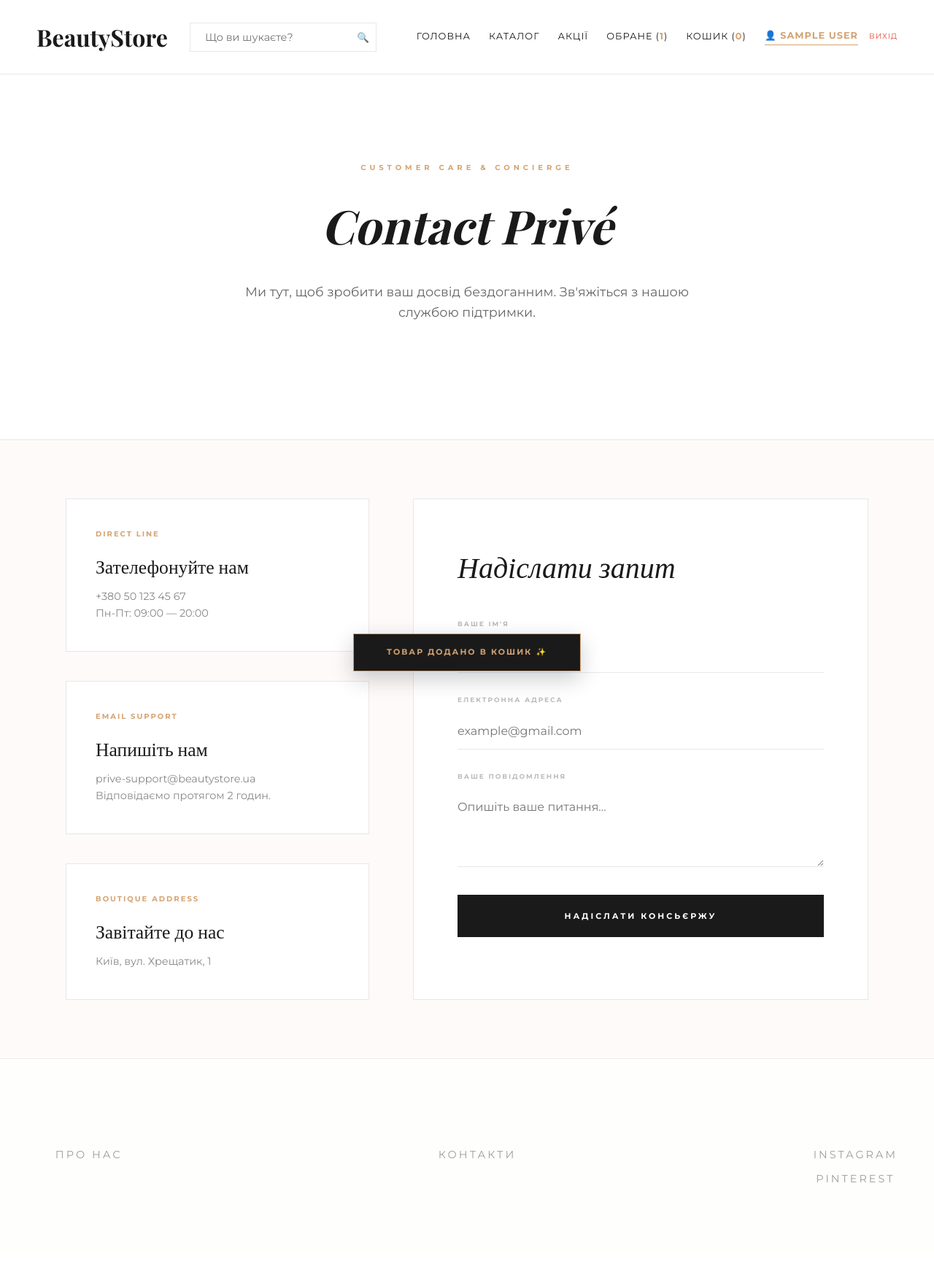
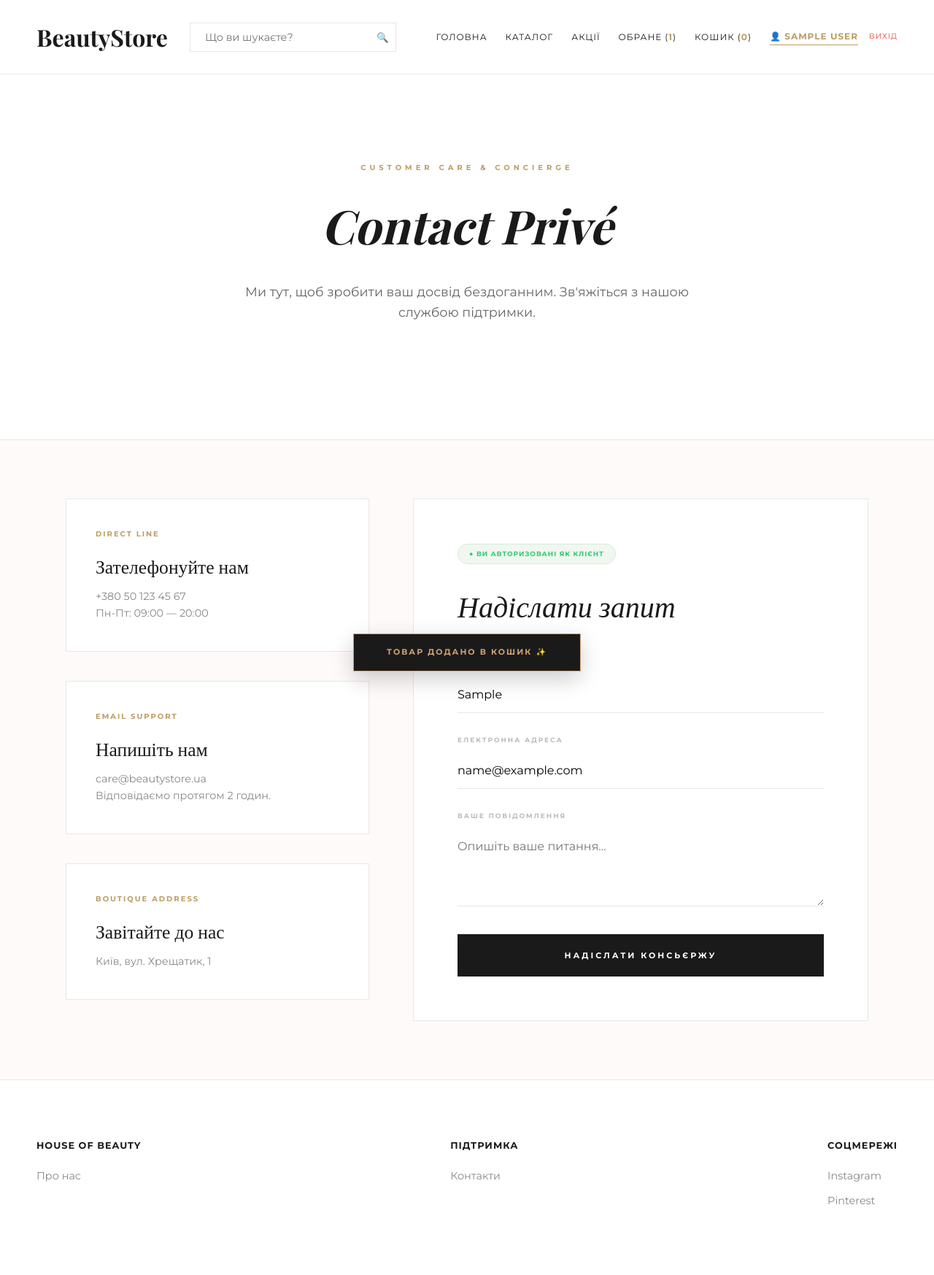
Before and after one commit to morieturm200/beautystore, a PHP site: page /contacts.php in a window 1280 px wide. Shown: the whole page at 73% size. Before the commit the page ends 1620 px from the top, so only its background shows below. Run offline with PHP 8.4, Linux system fonts and the light colour scheme; the visitor is signed in with stand-in values (Sample User, id 1); tables that the repository leaves empty or names only in its code hold one stand-in row (values such as "Sample post"); some web fonts are replaced.

Commit message:
Update contacts.php

```diff
--- a/contacts.php
+++ b/contacts.php
@@ -1,10 +1,13 @@
 <?php
-session_start();
-
-
+if (session_status() === PHP_SESSION_NONE) {
+    session_start();
+}
+error_reporting(E_ALL);
+ini_set('display_errors', 1);
 
 try {
-    $pdo = new PDO("mysql:host=localhost;dbname=beautystore;charset=utf8", "beautyuser", "1234");
+
+    $pdo = new PDO("mysql:host=localhost;dbname=beautystore;charset=utf8mb4", "beautyuser", "1234");
     $pdo->setAttribute(PDO::ATTR_ERRMODE, PDO::ERRMODE_EXCEPTION);
 } catch (Exception $e) {
     $db_error = $e->getMessage();
@@ -14,16 +17,27 @@ try {
 if ($_SERVER['REQUEST_METHOD'] === 'POST' && isset($_POST['message'])) {
     header('Content-Type: application/json');
 
-    $customer_id = $_SESSION['customer_id'] ?? null;
-    $name = $_POST['customer_name'] ?? 'Гість';
-    $subject = "Запит від: " . $name;
-    $message = $_POST['message'];
-    $date = date('Y-m-d H:i:s');
+    $user_id = $_SESSION['user_id'] ?? null;
+    $name = trim($_POST['customer_name'] ?? 'Гість');
+    $email = trim($_POST['customer_email'] ?? 'Не вказано');
+    $message_raw = trim($_POST['message']);
+
+
+    if ($user_id) {
+        $subject = "ЗАРЕЄСТРОВАНИЙ КЛІЄНТ: " . $name . " (ID: $user_id)";
+        $final_message = $message_raw;
+    } else {
+        $subject = "НЕАВТОРИЗОВАНИЙ ГІСТЬ: " . $name;
+
+        $final_message = "КОНТАКТНА ПОШТА ГOСТЯ: " . $email . "\n\nПОВІДОМЛЕННЯ:\n" . $message_raw;
+    }
 
     try {
-        $sql = "INSERT INTO Support (customer_id, subject, message, submitted_date, status) VALUES (?, ?, ?, ?, 'new')";
+
+        $sql = "INSERT INTO Support (user_id, subject, message, status) VALUES (?, ?, ?, 'new')";
         $stmt = $pdo->prepare($sql);
-        $stmt->execute([$customer_id, $subject, $message, $date]);
+        $stmt->execute([$user_id, $subject, $final_message]);
+
         echo json_encode(['status' => 'success']);
     } catch (Exception $e) {
         echo json_encode(['status' => 'error', 'message' => $e->getMessage()]);
@@ -32,15 +46,30 @@ if ($_SERVER['REQUEST_METHOD'] === 'POST' && isset($_POST['message'])) {
 }
 
 
+$customer_name = '';
+$customer_email = '';
+if (isset($_SESSION['user_id'])) {
+    $stmt_user = $pdo->prepare("SELECT first_name, email FROM users WHERE user_id = ?");
+    $stmt_user->execute([$_SESSION['user_id']]);
+    $u_data = $stmt_user->fetch(PDO::FETCH_ASSOC);
+    if ($u_data) {
+        $customer_name = $u_data['first_name'];
+        $customer_email = $u_data['email'];
+    }
+}
+
 $wishlist_count = 0;
-if (isset($_SESSION['customer_id'])) {
-    $stmt = $pdo->prepare("SELECT COUNT(*) FROM Wishlist WHERE customer_id = ?");
-    $stmt->execute([$_SESSION['customer_id']]);
+if (isset($_SESSION['user_id'])) {
+
+    $stmt = $pdo->prepare("SELECT COUNT(*) FROM Wishlist WHERE user_id = ?");
+    $stmt->execute([$_SESSION['user_id']]);
     $wishlist_count = $stmt->fetchColumn();
 }
 $total_items = isset($_SESSION['cart']) ? array_sum($_SESSION['cart']) : 0;
 ?>
+
 <?php include 'includes/header.php'; ?>
+
 <!DOCTYPE html>
 <html lang="uk">
 <head>
@@ -51,7 +80,7 @@ $total_items = isset($_SESSION['cart']) ? array_sum($_SESSION['cart']) : 0;
     <style>
         :root {
             --primary: #1a1a1a;
-            --accent: #d4a373;
+            --accent: #bc9c64;
             --bg-light: #fdfaf9;
             --white: #ffffff;
             --border: #e8e8e8;
@@ -59,12 +88,6 @@ $total_items = isset($_SESSION['cart']) ? array_sum($_SESSION['cart']) : 0;
 
         * { box-sizing: border-box; margin: 0; padding: 0; font-family: 'Montserrat', sans-serif; }
         body { background-color: var(--bg-light); color: var(--primary); line-height: 1.6; }
-
-        nav a {
-            margin-left: 25px; text-decoration: none; color: var(--primary);
-            font-weight: 500; font-size: 0.8rem; text-transform: uppercase; letter-spacing: 1px;
-        }
-        nav a:hover { color: var(--accent); }
 
         .contact-hero {
             background: var(--white); padding: 120px 20px; text-align: center;
@@ -93,6 +116,14 @@ $total_items = isset($_SESSION['cart']) ? array_sum($_SESSION['cart']) : 0;
         }
         .form-panel h2 { font-family: 'Playfair Display', serif; font-size: 2.5rem; font-weight: 400; margin-bottom: 40px; font-style: italic; }
 
+
+        .user-tag {
+            display: inline-block; padding: 6px 15px; font-size: 9px; font-weight: 700;
+            text-transform: uppercase; letter-spacing: 1px; border-radius: 20px; margin-bottom: 25px;
+        }
+        .tag-auth { background: #f0f7f0; color: #2ecc71; border: 1px solid #d4edda; }
+        .tag-guest { background: #f9f9f9; color: #999; border: 1px solid #eee; }
+
         .input-group { margin-bottom: 30px; position: relative; }
         .input-group label { font-size: 9px; text-transform: uppercase; letter-spacing: 2px; font-weight: 700; color: #bbb; display: block; margin-bottom: 10px; }
 
@@ -112,11 +143,6 @@ $total_items = isset($_SESSION['cart']) ? array_sum($_SESSION['cart']) : 0;
         #success-box { display: none; text-align: center; padding: 40px 0; }
         #success-box h3 { font-family: 'Playfair Display', serif; font-size: 2rem; color: var(--accent); margin-bottom: 20px; }
 
-        footer {
-            background: var(--primary); color: #fff; padding: 60px 50px; text-align: center;
-            font-size: 10px; letter-spacing: 3px; text-transform: uppercase; opacity: 0.8;
-        }
-
         @media (max-width: 992px) {
             .contact-grid { grid-template-columns: 1fr; }
             .contact-hero h1 { font-size: 2.5rem; }
@@ -125,8 +151,6 @@ $total_items = isset($_SESSION['cart']) ? array_sum($_SESSION['cart']) : 0;
     </style>
 </head>
 <body>
-
-
 
 <section class="contact-hero">
     <span class="badge-prive">Customer Care & Concierge</span>
@@ -145,7 +169,7 @@ $total_items = isset($_SESSION['cart']) ? array_sum($_SESSION['cart']) : 0;
             <div class="info-card">
                 <span>Email Support</span>
                 <h3>Напишіть нам</h3>
-                <p>prive-support@beautystore.ua<br>Відповідаємо протягом 2 годин.</p>
+                <p>care@beautystore.ua<br>Відповідаємо протягом 2 годин.</p>
             </div>
             <div class="info-card">
                 <span>Boutique Address</span>
@@ -156,15 +180,21 @@ $total_items = isset($_SESSION['cart']) ? array_sum($_SESSION['cart']) : 0;
 
         <div class="form-panel">
             <div id="form-content">
+                <?php if(isset($_SESSION['user_id'])): ?>
+                    <div class="user-tag tag-auth">● Ви авторизовані як Клієнт</div>
+                <?php else: ?>
+                    <div class="user-tag tag-guest">● Режим Гостя</div>
+                <?php endif; ?>
+
                 <h2>Надіслати запит</h2>
                 <form id="priveContactForm">
                     <div class="input-group">
                         <label>Ваше ім'я</label>
-                        <input type="text" name="customer_name" placeholder="Юлія Ковальчук" required>
+                        <input type="text" name="customer_name" value="<?php echo htmlspecialchars($customer_name); ?>" placeholder="Юлія Ковальчук" required>
                     </div>
                     <div class="input-group">
                         <label>Електронна адреса</label>
-                        <input type="email" name="customer_email" placeholder="example@gmail.com" required>
+                        <input type="email" name="customer_email" value="<?php echo htmlspecialchars($customer_email); ?>" placeholder="example@gmail.com" required>
                     </div>
                     <div class="input-group">
                         <label>Ваше повідомлення</label>
@@ -201,11 +231,11 @@ $total_items = isset($_SESSION['cart']) ? array_sum($_SESSION['cart']) : 0;
                 document.getElementById('form-content').style.display = 'none';
                 document.getElementById('success-box').style.display = 'block';
             } else {
-                alert('Помилка: ' + data.message);
+                alert('Помилка системи: ' + data.message);
             }
         })
         .catch(error => {
-            console.error('Error:', error);
+            console.error('Fetch Error:', error);
         });
     });
 </script>
```
